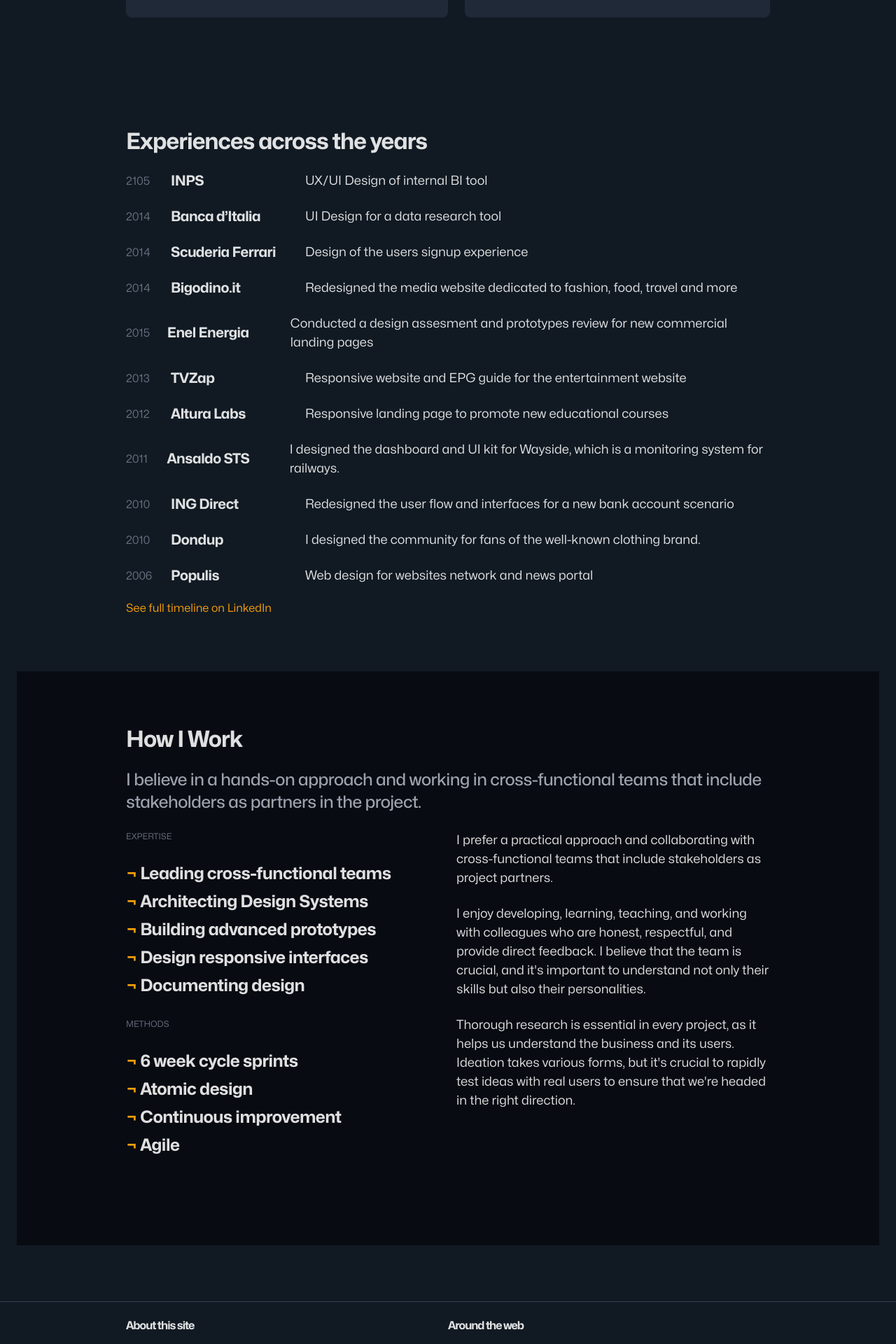
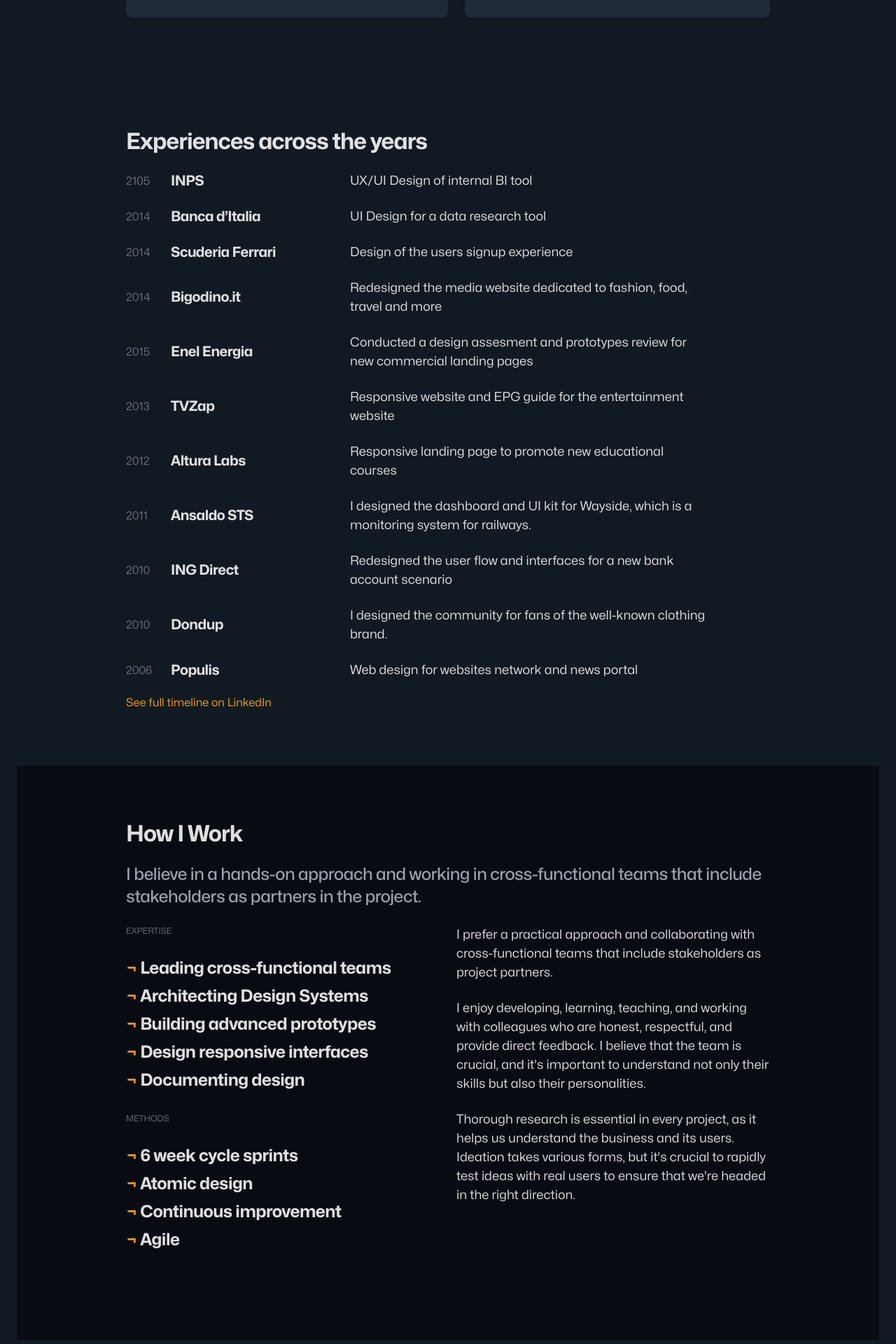
Before and after one commit to zetareticoli/fi, a Jekyll site: the page built from work.html, in a window 1280 px wide. Shown: the part 1391-3311 px from the top of the page at 70% size. Built offline with Jekyll 4.4.1, drawn with Linux system fonts in a browser that asks for light colours.

Commit message:
Fixed content list bug

```diff
--- a/_sass/objects/_lists.scss
+++ b/_sass/objects/_lists.scss
@@ -16,7 +16,7 @@
 
   &__title {
     @media screen and (min-width: 768px) {
-      width: 12rem;
+      width: 16rem;
     }
   }
 
@@ -26,4 +26,9 @@
     }
   }
 
+  &__desc {
+    @media screen and (min-width: 768px) {
+      width: 32rem;
+    }
+  }
 }
```
